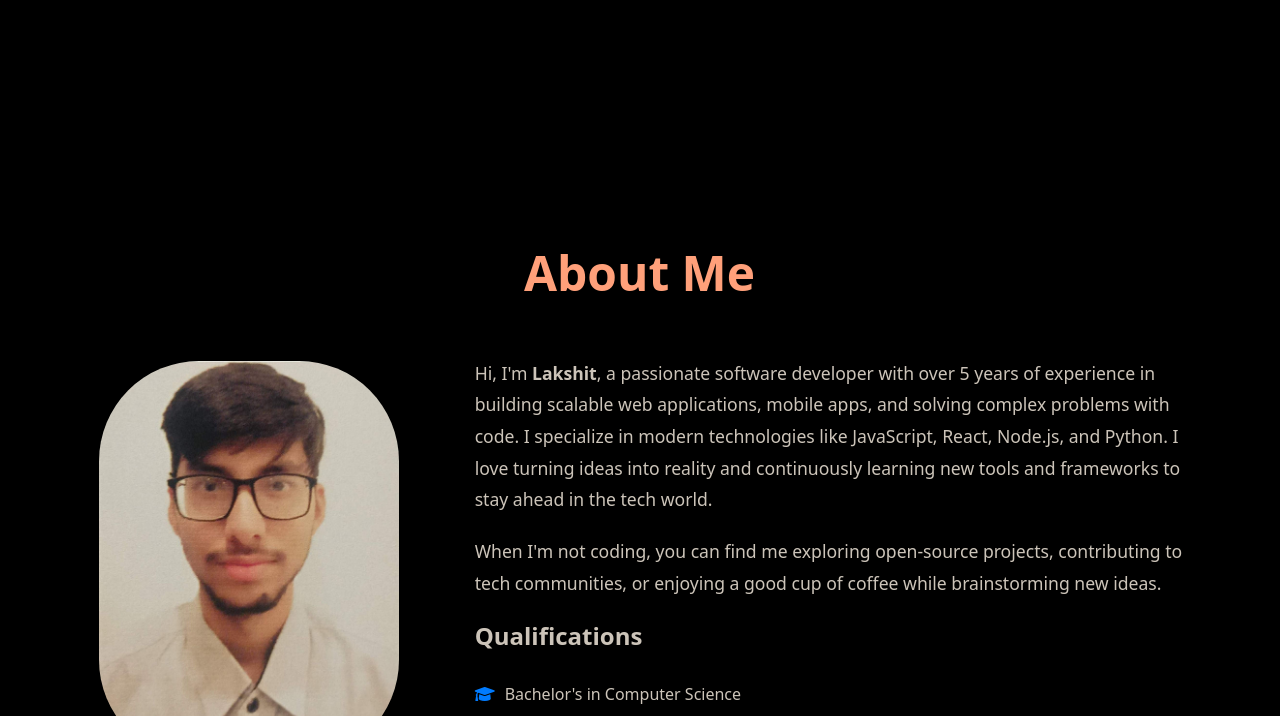
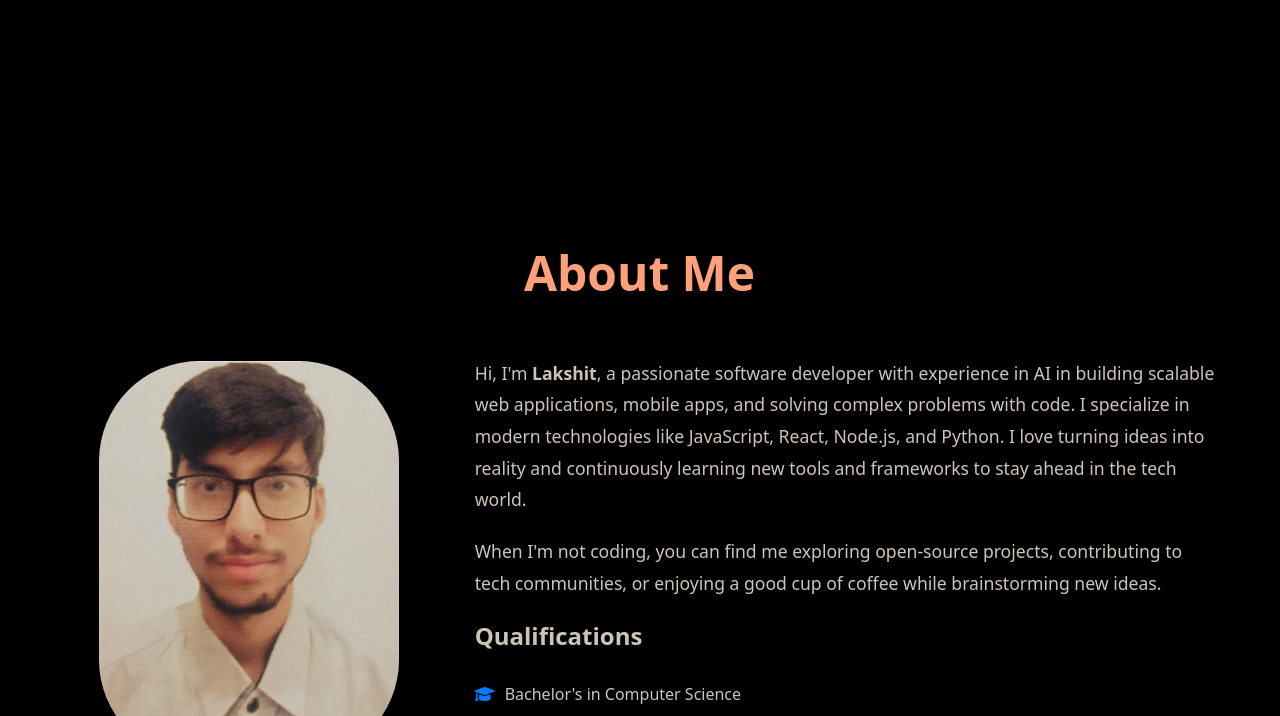
Before and after one commit to Lakshit68/Portfolio, a plain HTML site: page index.html in a window 1280 px wide. Shown: the part 518-1234 px from the top of the page. Drawn offline with nearby package versions, Linux system fonts and the light colour scheme.

Commit message:
Update index.html

```diff
--- a/index.html
+++ b/index.html
@@ -53,7 +53,7 @@
           <div class="about-text animate__animated">
             <p>
               Hi, I'm <strong>Lakshit</strong>, a passionate software
-              developer with over 5 years of experience in building scalable web
+              developer with experience in AI in building scalable web
               applications, mobile apps, and solving complex problems with code.
               I specialize in modern technologies like JavaScript, React,
               Node.js, and Python. I love turning ideas into reality and
```
